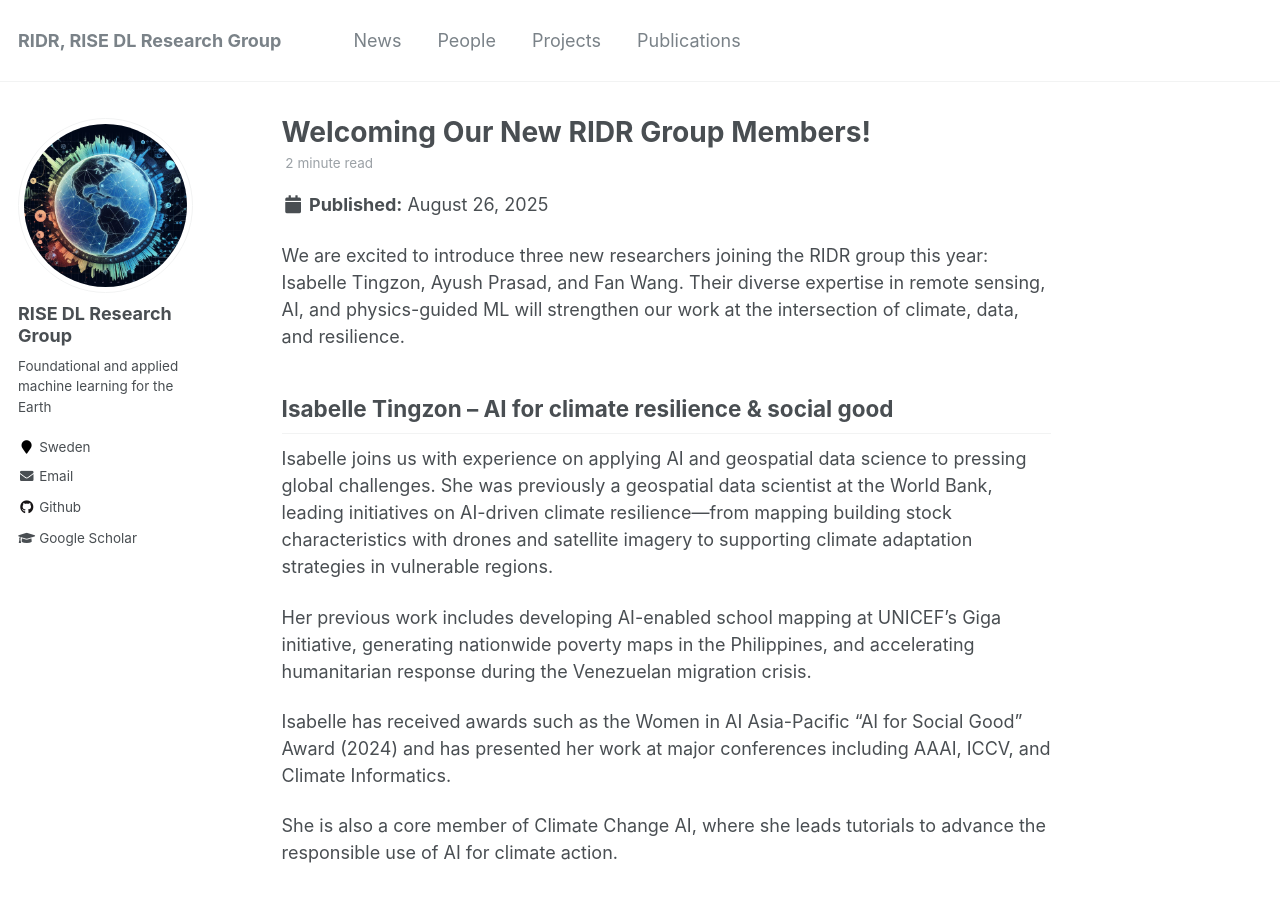
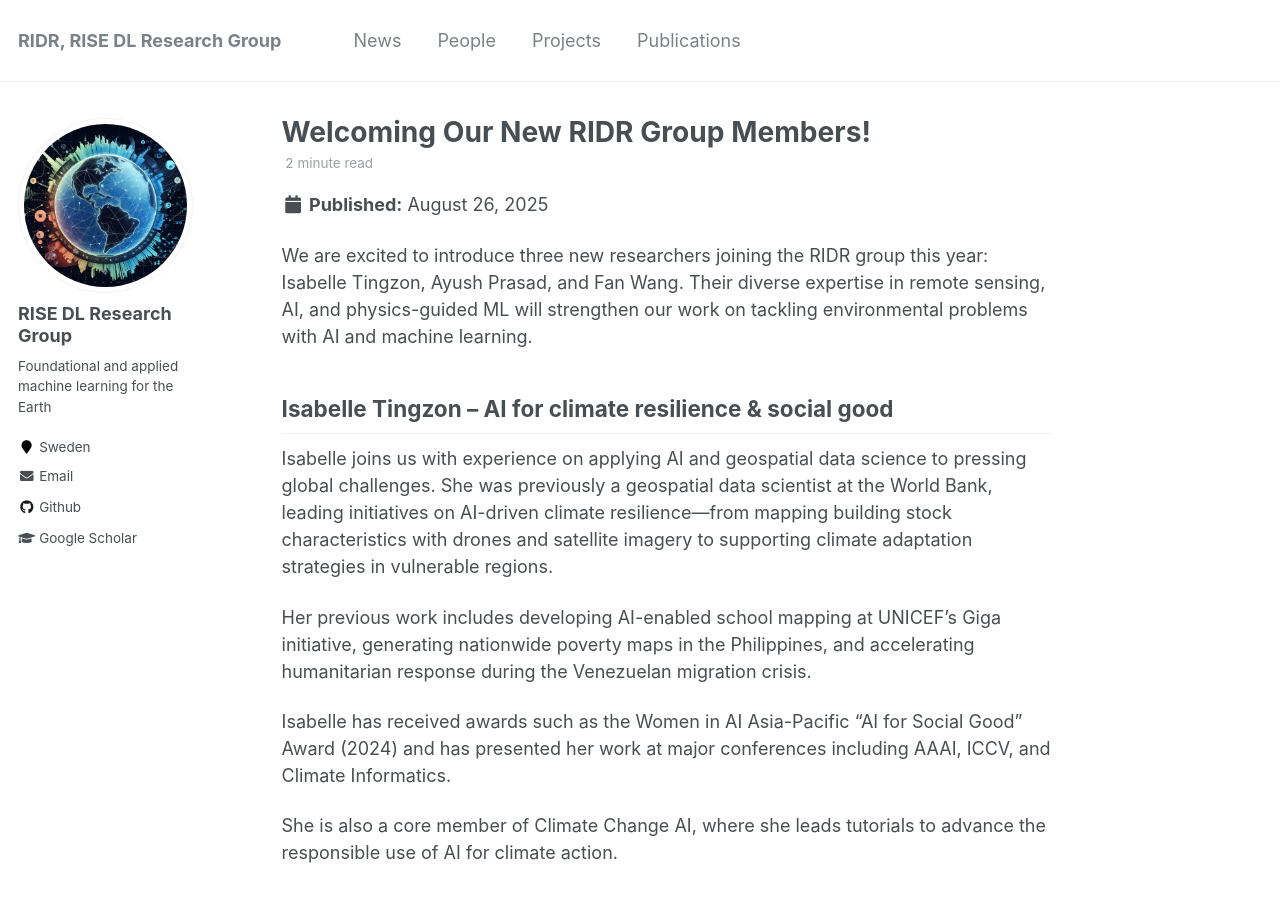
Before and after one commit to ridr-se/ridr-se.github.io, a Jekyll site: the page built from news/_posts/2025-08-26-new-members.md, in a window 1280 px wide and 900 px high. Built offline with Jekyll 4.4.1, drawn with Linux system fonts in a browser that asks for light colours.

Commit message:
Update 2025-08-26-new-members.md

```diff
--- a/news/_posts/2025-08-26-new-members.md
+++ b/news/_posts/2025-08-26-new-members.md
@@ -6,7 +6,7 @@
 - Olof Mogren
 ---
 
-We are excited to introduce three new researchers joining the RIDR group this year: Isabelle Tingzon, Ayush Prasad, and Fan Wang. Their diverse expertise in remote sensing, AI, and physics-guided ML will strengthen our work at the intersection of climate, data, and resilience.
+We are excited to introduce three new researchers joining the RIDR group this year: Isabelle Tingzon, Ayush Prasad, and Fan Wang. Their diverse expertise in remote sensing, AI, and physics-guided ML will strengthen our work on tackling environmental problems with AI and machine learning.
 
 ## Isabelle Tingzon – AI for climate resilience & social good
 
```
